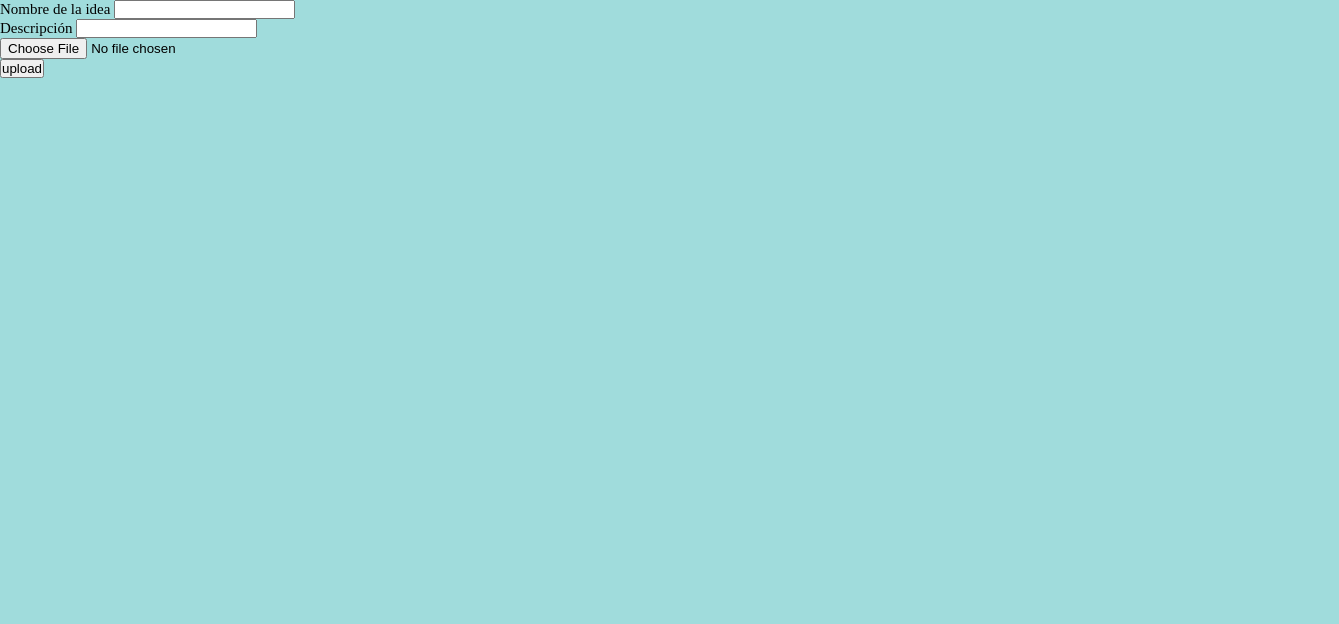
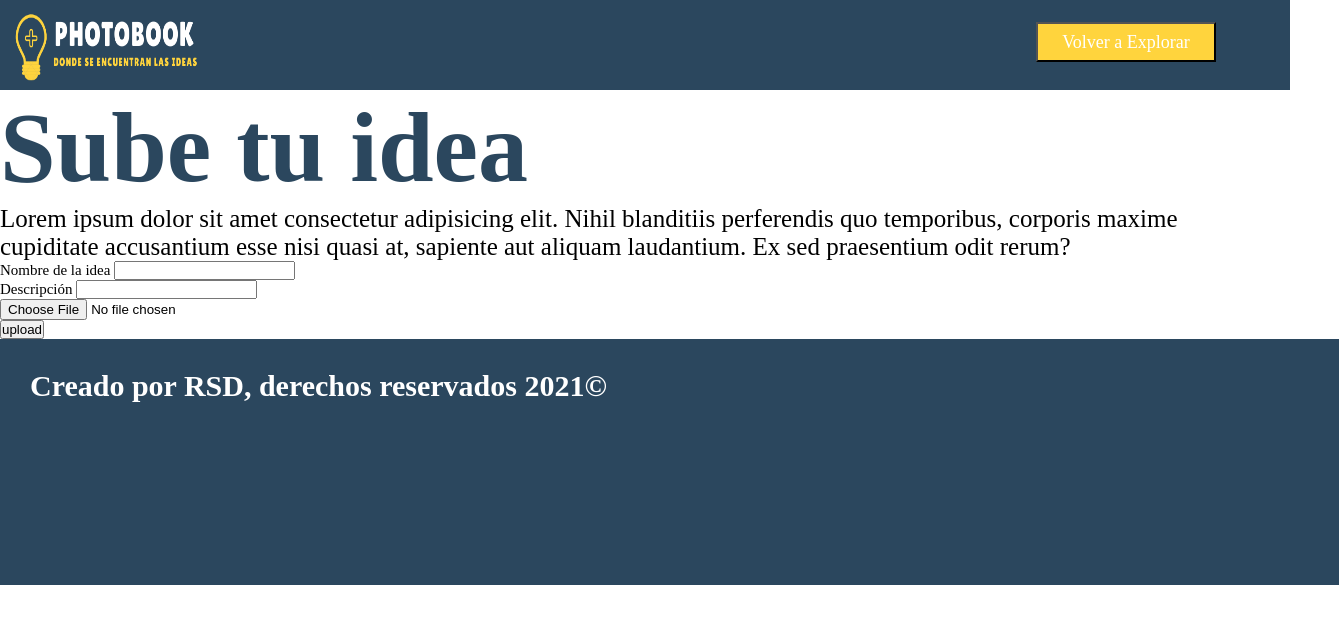
Before and after one commit to 1rsd/Photobook, a website: page upload_your_idea.html in a window 1280 px wide. Shown: the whole page, 1339 px wide, since content can reach past the window. Drawn offline with Linux system fonts and the light colour scheme.

Commit message:
se termina de modificar la página de carga de fotos

```diff
--- a/upload_your_idea.html
+++ b/upload_your_idea.html
@@ -8,15 +8,15 @@
 <style>
         header{
                 color: white;
-                background-color: #50C0D3;
+                background-color:#2B475E;
                 font-family: Poppins;
                 font-size: 25px;
-                width: 1279px;
-                height: 150px;
+                width: 1290px;
+                height: 90px;
         }
         footer{
                 color: white;
-                background-color: #42E7C5;
+                background-color: #2B475E;
                 font-family: Poppins;
                 font-weight: bold;
                 font-size: 30px;
@@ -25,7 +25,7 @@
                 padding: 30px;
         }
         a{
-                color: #FEFEFE;
+                color: #2B475E;
                 font-family: Poppins;
 
         }
@@ -46,7 +46,7 @@
                 padding: 0;
         }
         body{
-                background-color: #A0DCDC;
+                background-color: white;
                 font-size: 25px;
         }
         .Post{
@@ -60,6 +60,8 @@
         }
         h1{
                 font-family: Poppins;
+                color: #2B475E;
+                font-size: 100px;
         }
         #articulo{
                 font-size: 20px;
@@ -69,9 +71,28 @@
                 font-size: 15px;
 
         }
+        .buton{
+                font-family: Poppins;
+                font-size: 18px;
+                color:white;
+                background-color: #FFD43D;
+                height: 40px;
+                width: 180px;
+                position: absolute;top: 2.8%;right: 5%;
+                text-align: center;
+        }
+        p{
+                font-family: poppins;
+        }
 </style>
 </head>
 <body>
+        <header>
+                <img src=1.png height="90px" width="220px">
+                <button onclick="location.href='Index.html'" class="buton" type="button">Volver a Explorar</button>
+        </header>
+<h1>Sube tu idea</h1>
+<p>Lorem ipsum dolor sit amet consectetur adipisicing elit. Nihil blanditiis perferendis quo temporibus, corporis maxime cupiditate accusantium esse nisi quasi at, sapiente aut aliquam laudantium. Ex sed praesentium odit rerum?</p>
 <form action='http://localhost:3000/upload_your_idea' method="POST" enctype="multipart/form-data" id="formulario">
         Nombre de la idea <input type="text" name="post_Name"><br>
         Descripción <input type="text" name="desciption"><br>
@@ -79,4 +100,6 @@
         <input type="submit" value="upload">
 </form>
 </body>
+<footer>Creado por RSD, derechos reservados 2021©
+</footer>
 </html>
```
Also changed, not shown: 1 other file.
